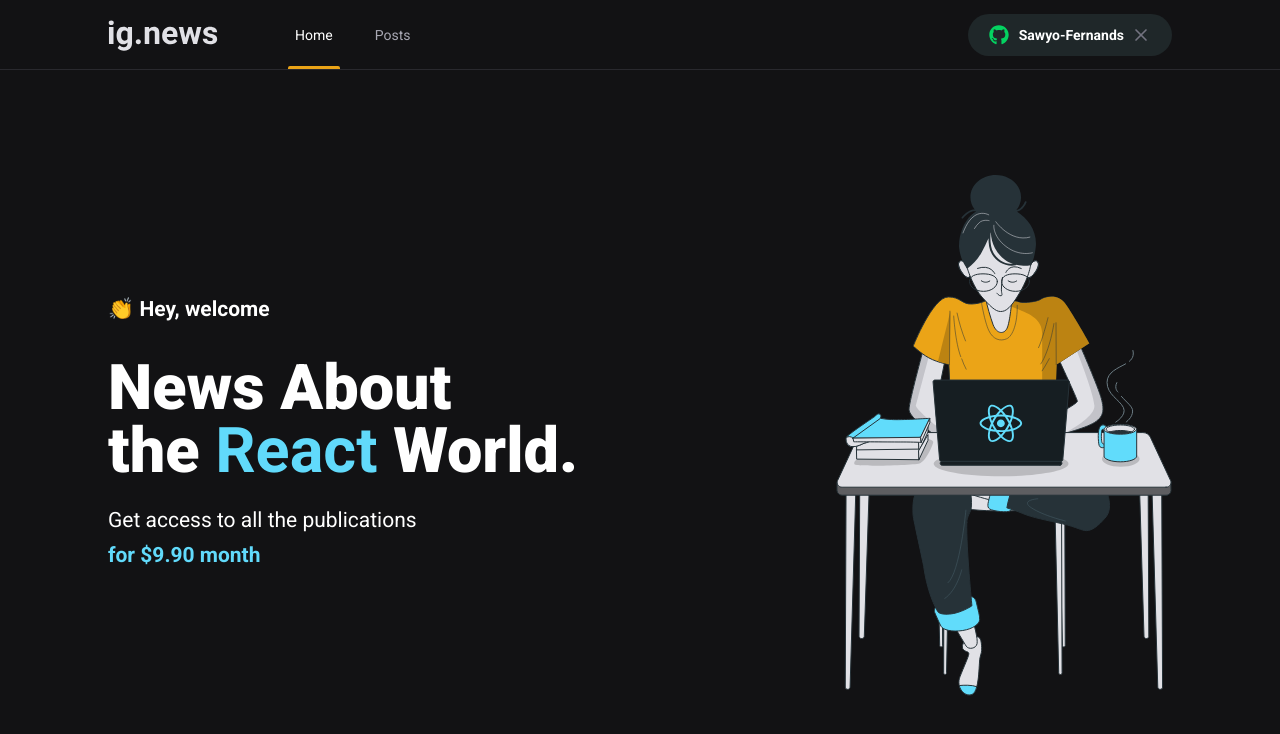
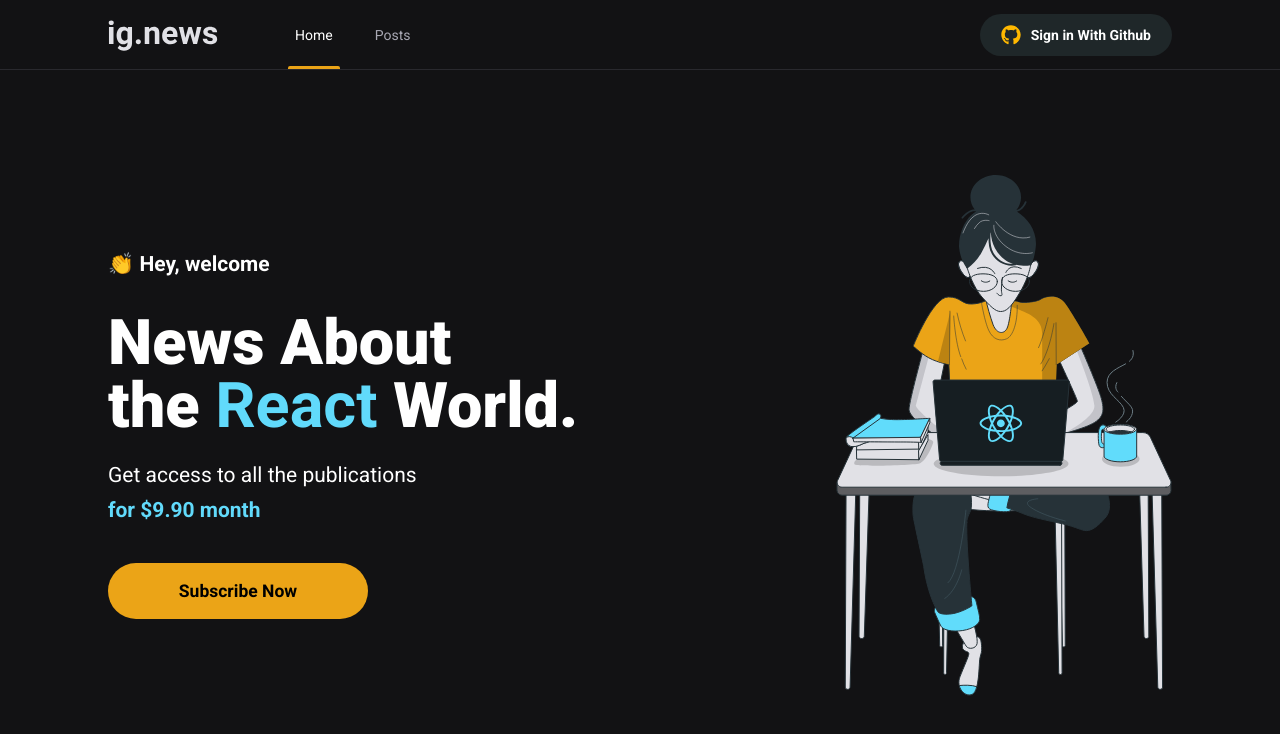
Before and after one commit to Sawyo-Fernands/ignews, a Next.js app: page / in a window 1280 px wide. Shown: the top 734 px of the page. Built offline with nearby package versions, Linux system fonts and the light colour scheme.

Commit message:
Componente : SubscribeButton

```diff
--- a/src/components/SignInButton/index.tsx
+++ b/src/components/SignInButton/index.tsx
@@ -4,7 +4,7 @@
 
 export function SignInButton(){
 
-    const isSession=false
+    const isSession=true
 
     return isSession ? (
         <button type="button" className={styles.button}>
--- /dev/null
+++ b/src/components/SubscribeButton/index.tsx
@@ -0,0 +1,11 @@
+import styles from './styles.module.scss'
+
+export function SubscribeButton(){
+
+    return(
+        <button type="button" className={styles.subscribeButton}>
+            Subscribe Now
+        </button>
+    )
+
+}
--- /dev/null
+++ b/src/components/SubscribeButton/styles.module.scss
@@ -0,0 +1,22 @@
+
+
+.subscribeButton{
+
+    width: 260px;
+    height: 4rem;
+    border: 0;
+    border-radius: 2rem;
+    background-color: var(--yellow-500);
+
+    font-size: 1.25rem;
+    font-weight: bold;
+    display: flex;
+    align-items: center;
+    justify-content: center;
+
+    transition: filter 0.2s;
+
+    &:hover{
+        filter: brightness(0.8);
+    }
+}
--- a/src/pages/home.module.scss
+++ b/src/pages/home.module.scss
@@ -32,6 +32,8 @@
         font-size: 1.5rem;
         line-height: 2.5rem;
         margin-top: 1.5rem;
+        margin-bottom: 2.5rem;
+
 
         span{
             color: var(--cyan-500);
@@ -45,6 +47,15 @@
 @media (max-width:1070px){
     .contentContent{
         flex-direction: column;
+        gap: 3rem;
+        margin-top: 5rem;
+
+        img{
+            max-width: 90%;
+            margin:0 auto;
+        }
     }
 
+
+
 }
--- a/src/pages/index.tsx
+++ b/src/pages/index.tsx
@@ -1,4 +1,5 @@
 import Head from "next/head"
+import { SubscribeButton } from "../components/SubscribeButton"
 
 import styles from './home.module.scss'
 
@@ -17,6 +18,7 @@
           <p>Get access to all the publications <br />
           <span>for $9.90 month</span>
           </p>
+          <SubscribeButton/>
         </section>
 
 
```
